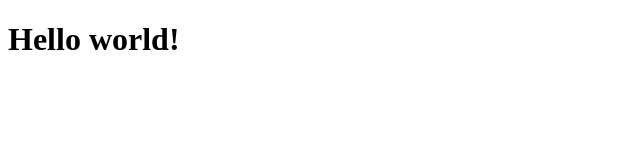
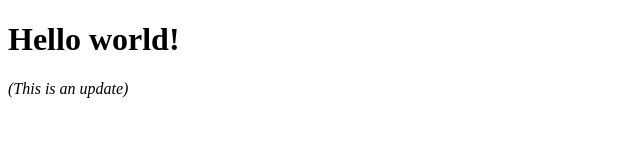
Before and after one commit to mtaur/mtaur.github.io, a plain HTML site: page index.html in a window 1280 px wide. Shown: the whole page, without its empty margins (0-640 px from the left). Drawn offline with Linux system fonts and the light colour scheme.

Commit message:
First update

```diff
--- a/index.html
+++ b/index.html
@@ -5,5 +5,7 @@
 </head>
 <body>
 <h1>Hello world!</h1>
+
+<em>(This is an update)</em>
 </body>
 </html>
```
